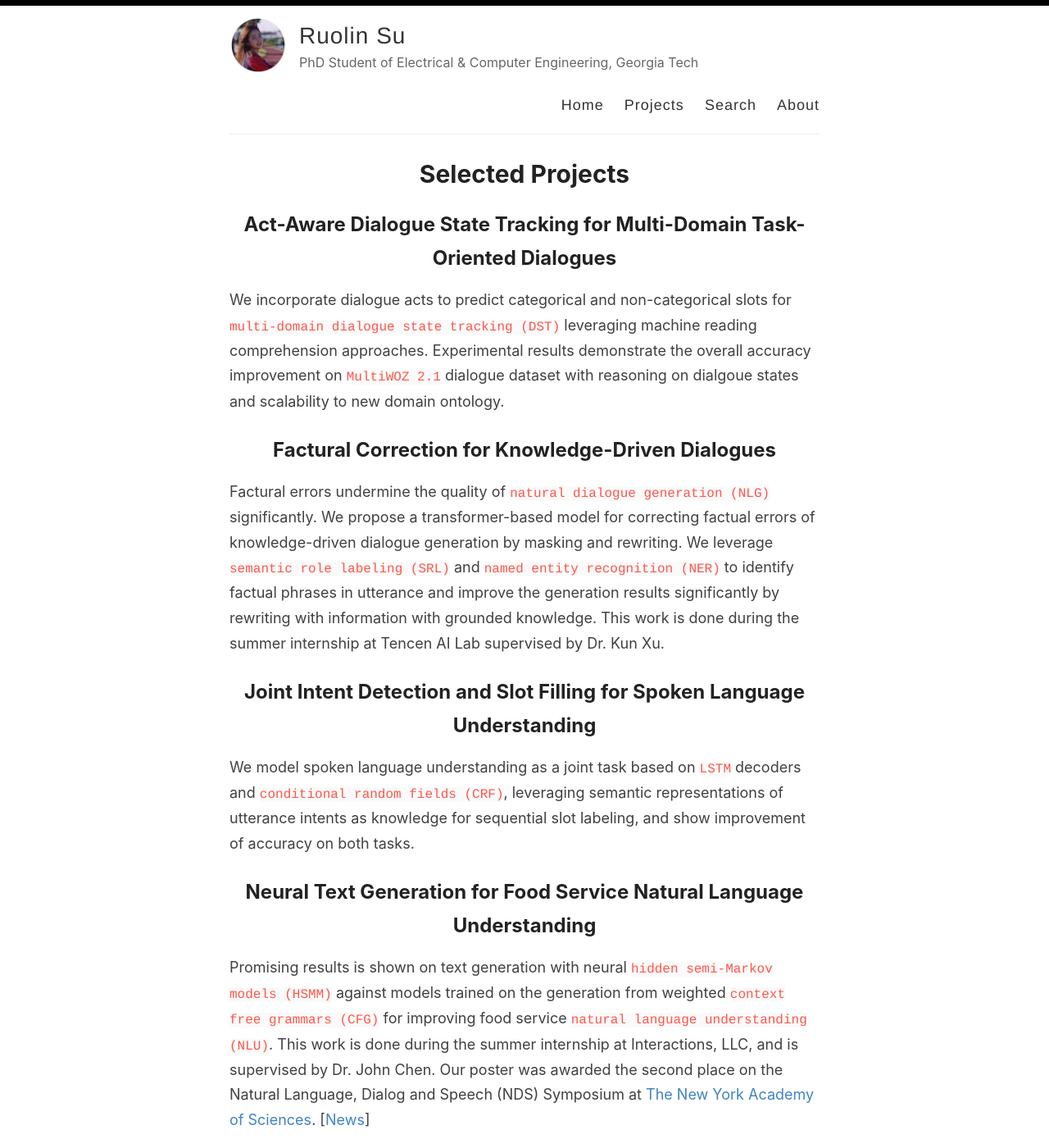
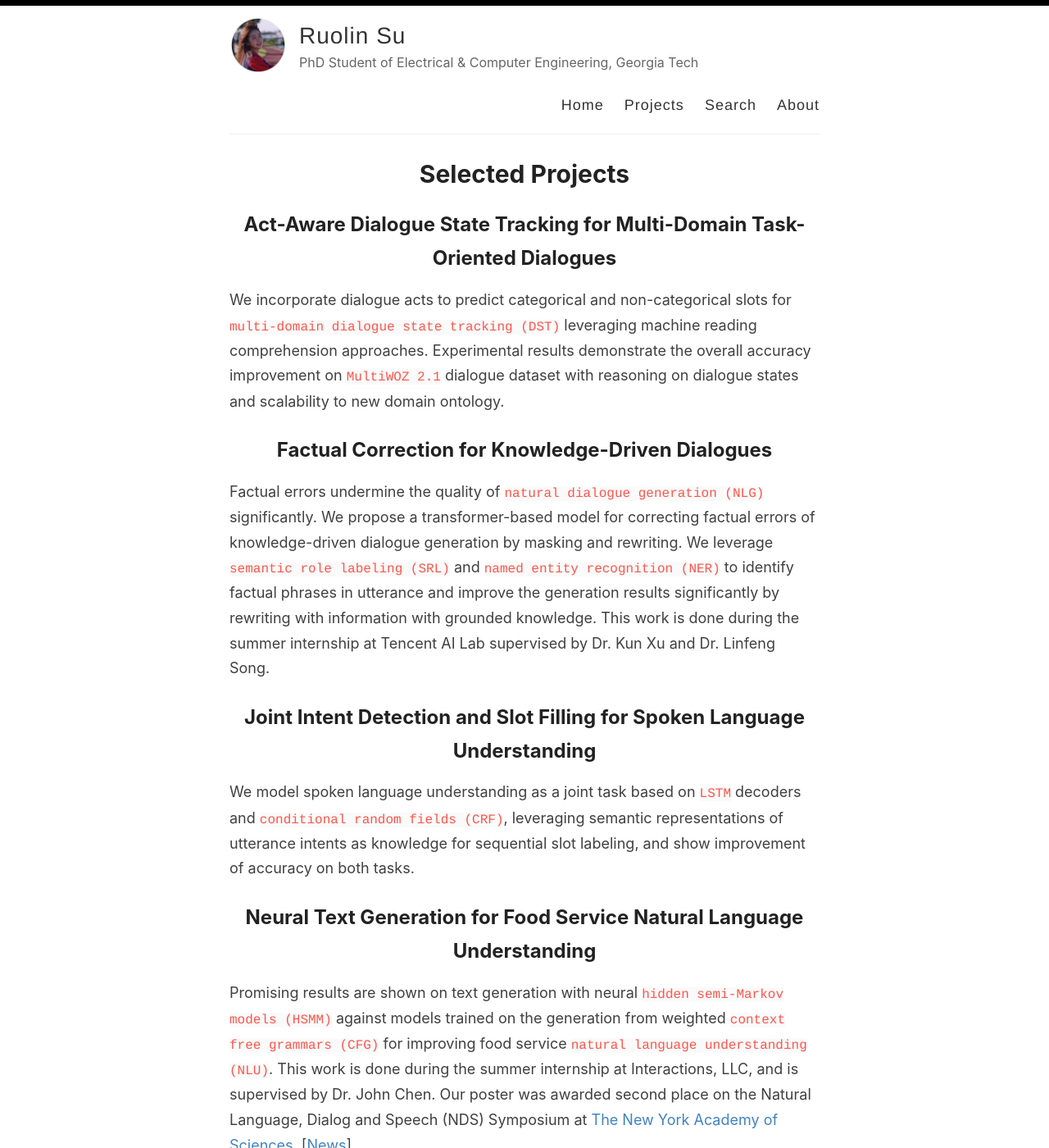
Before and after one commit to youlandasu/youlandasu.github.io, a Jekyll site: the page built from _pages/projects.md, in a window 1280 px wide and 1400 px high. Shown: the whole window at 82% size. Built offline with Jekyll 4.4.1, drawn with Linux system fonts in a browser that asks for light colours.

Commit message:
Update projects.md

```diff
--- a/_pages/projects.md
+++ b/_pages/projects.md
@@ -6,11 +6,11 @@ permalink: /projects/
 
 ## Act-Aware Dialogue State Tracking for Multi-Domain Task-Oriented Dialogues
 
-We incorporate dialogue acts to predict categorical and non-categorical slots for ``multi-domain dialogue state tracking (DST)`` leveraging machine reading comprehension approaches. Experimental results demonstrate the overall accuracy improvement on ``MultiWOZ 2.1`` dialogue dataset with reasoning on dialgoue states and scalability to new domain ontology.
+We incorporate dialogue acts to predict categorical and non-categorical slots for ``multi-domain dialogue state tracking (DST)`` leveraging machine reading comprehension approaches. Experimental results demonstrate the overall accuracy improvement on ``MultiWOZ 2.1`` dialogue dataset with reasoning on dialogue states and scalability to new domain ontology.
 
-## Factural Correction for Knowledge-Driven Dialogues
+## Factual Correction for Knowledge-Driven Dialogues
 
-Factural errors undermine the quality of ``natural dialogue generation (NLG)`` significantly. We propose a transformer-based model for correcting factual errors of knowledge-driven dialogue generation by masking and rewriting. We leverage ``semantic role labeling (SRL)`` and ``named entity recognition (NER)`` to identify factual phrases in utterance and improve the generation results significantly by rewriting with information with grounded knowledge. This work is done during the summer internship at Tencen AI Lab supervised by Dr. Kun Xu.
+Factual errors undermine the quality of ``natural dialogue generation (NLG)`` significantly. We propose a transformer-based model for correcting factual errors of knowledge-driven dialogue generation by masking and rewriting. We leverage ``semantic role labeling (SRL)`` and ``named entity recognition (NER)`` to identify factual phrases in utterance and improve the generation results significantly by rewriting with information with grounded knowledge. This work is done during the summer internship at Tencent AI Lab supervised by Dr. Kun Xu and Dr. Linfeng Song.
 
 ## Joint Intent Detection and Slot Filling for Spoken Language Understanding
 
@@ -18,7 +18,7 @@ We model spoken language understanding as a joint task based on ``LSTM`` decoder
 
 ## Neural Text Generation for Food Service Natural Language Understanding
 
-Promising results is shown on text generation with neural ``hidden semi-Markov models (HSMM)`` against models trained on the generation from weighted ``context free grammars (CFG)`` for improving food service ``natural language understanding (NLU)``. This work is done during the summer internship at Interactions, LLC, and is supervised by Dr. John Chen. Our poster was awarded the second place on the Natural Language, Dialog and Speech (NDS) Symposium at [The New York Academy of Sciences](https://www.nyas.org/). [[News](https://twitter.com/interactionsco/status/1198963196117299202)]
+Promising results are shown on text generation with neural ``hidden semi-Markov models (HSMM)`` against models trained on the generation from weighted ``context free grammars (CFG)`` for improving food service ``natural language understanding (NLU)``. This work is done during the summer internship at Interactions, LLC, and is supervised by Dr. John Chen. Our poster was awarded second place on the Natural Language, Dialog and Speech (NDS) Symposium at [The New York Academy of Sciences](https://www.nyas.org/). [[News](https://twitter.com/interactionsco/status/1198963196117299202)]
 
 ## Natural Language Processing Pipeline for Customer Service Automation
 
```
